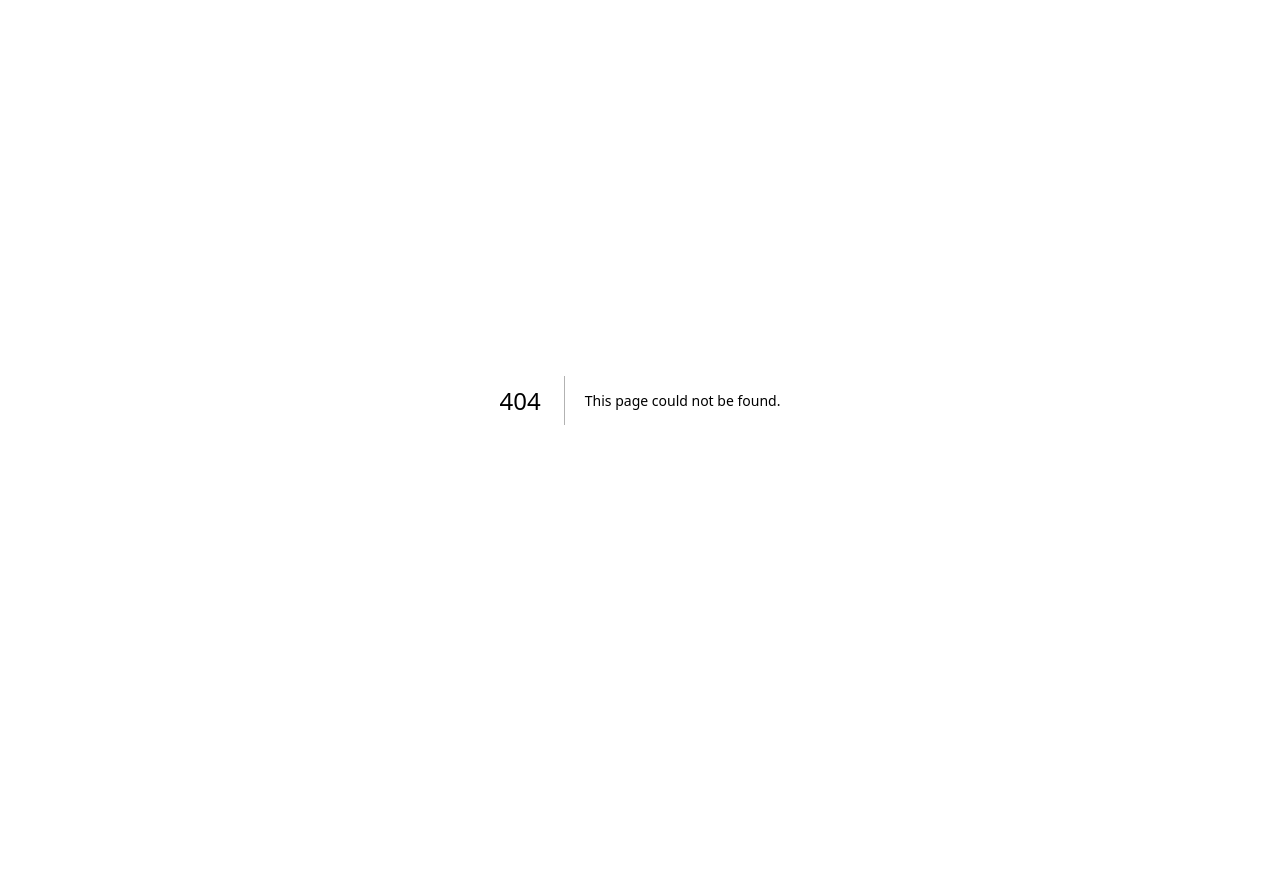
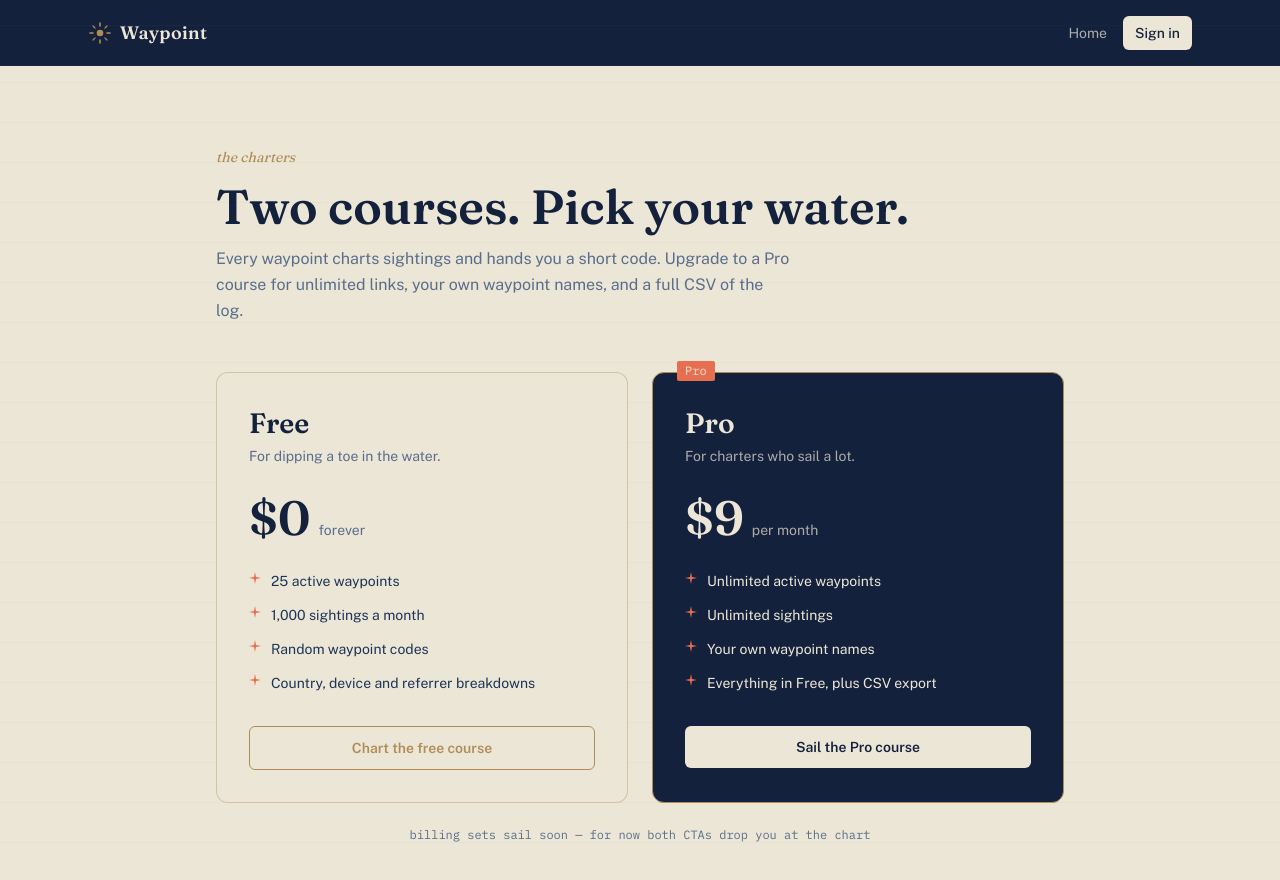
Before and after one commit to Devraj-jha/Shrtl, a Next.js app: page /pricing in a window 1280 px wide. Before the commit this address had no page. Shown: the top 880 px of the page. Before the commit the page ends 800 px from the top, so only its background shows below. Built offline with nearby package versions, Linux system fonts and the light colour scheme.

Commit message:
feat: pricing page — Free / Pro comparison
Two-tier ledger (not identical cards): a light Free course and a dark,
brass-ringed Pro chart. Billing is deferred, so both CTAs route to
sign-in. A small coral Pro tag, star row markers, and a note that billing
sets sail soon.

```diff
--- /dev/null
+++ b/app/pricing/page.tsx
@@ -0,0 +1,129 @@
+import Link from "next/link";
+import { WaypointMarker } from "@/components/waypoint-marker";
+
+/**
+ * Free / Pro comparison. Billing is intentionally deferred in this build; the
+ * plans are presented so the tiers and limits are legible, and both CTAs route
+ * to sign-in rather than to a payment flow that isn't wired up yet.
+ */
+
+function Mark() {
+  return (
+    <WaypointMarker
+      className="h-6 w-6 text-brass"
+      dotFill="var(--brass)"
+      label="Waypoint mark"
+    />
+  );
+}
+
+export default function PricingPage() {
+  return (
+    <div className="min-h-svh bg-paper text-text-primary">
+      {/* masthead — same skin as the landing hero */}
+      <header className="relative overflow-hidden bg-ink-deep text-paper">
+        <div aria-hidden className="absolute inset-0 bg-contour-dark opacity-70" />
+        <div className="relative mx-auto flex max-w-6xl items-center justify-between px-4 py-4 sm:px-6">
+          <div className="flex items-center gap-2">
+            <Mark />
+            <span className="font-display text-lg font-semibold tracking-wide">Waypoint</span>
+          </div>
+          <nav className="flex items-center gap-4">
+            <Link
+              href="/"
+              className="text-sm text-paper/70 no-underline transition hover:text-paper"
+            >
+              Home
+            </Link>
+            <Link
+              href="/login"
+              className="rounded-md bg-paper px-3 py-1.5 text-sm font-medium text-ink-deep no-underline transition hover:bg-brass hover:text-ink-deep"
+            >
+              Sign in
+            </Link>
+          </nav>
+        </div>
+      </header>
+
+      <main className="relative overflow-hidden">
+        <div aria-hidden className="absolute inset-0 bg-contour-light opacity-60" />
+        <div className="relative mx-auto max-w-4xl px-4 py-16 sm:px-6 sm:py-20">
+          <p className="font-display text-sm italic text-brass">the charters</p>
+          <h1 className="mt-3 font-display text-3xl font-semibold text-ink-deep sm:text-4xl">
+            Two courses. Pick your water.
+          </h1>
+          <p className="mt-3 max-w-xl leading-relaxed text-text-muted">
+            Every waypoint charts sightings and hands you a short code. Upgrade
+            to a Pro course for unlimited links, your own waypoint names, and a
+            full CSV of the log.
+          </p>
+
+          {/* two-tier ledger, not a row of identical cards */}
+          <div className="mt-12 grid gap-6 md:grid-cols-2">
+            {/* Free */}
+            <section className="rounded-xl border border-brass/40 bg-paper px-6 py-8 sm:px-8">
+              <h2 className="font-display text-2xl font-semibold text-ink-deep">Free</h2>
+              <p className="mt-1 text-sm text-text-muted">For dipping a toe in the water.</p>
+              <p className="mt-6 flex items-baseline gap-2">
+                <span className="font-display text-4xl font-semibold text-ink-deep">$0</span>
+                <span className="text-sm text-text-muted">forever</span>
+              </p>
+              <ul className="mt-6 space-y-3 text-sm">
+                <Row label="25 active waypoints" />
+                <Row label="1,000 sightings a month" />
+                <Row label="Random waypoint codes" />
+                <Row label="Country, device and referrer breakdowns" />
+              </ul>
+              <Link
+                href="/login"
+                className="mt-8 block rounded-md border border-brass px-4 py-2.5 text-center text-sm font-semibold text-brass no-underline transition hover:bg-brass hover:text-ink-deep"
+              >
+                Chart the free course
+              </Link>
+            </section>
+
+            {/* Pro — the fuller chart */}
+            <section className="relative rounded-xl border border-brass bg-ink-deep px-6 py-8 text-paper sm:px-8">
+              <span className="absolute -top-3 left-6 rounded-sm bg-coral px-2 py-0.5 font-mono text-xs text-paper">
+                Pro
+              </span>
+              <h2 className="font-display text-2xl font-semibold">Pro</h2>
+              <p className="mt-1 text-sm text-paper/70">For charters who sail a lot.</p>
+              <p className="mt-6 flex items-baseline gap-2">
+                <span className="font-display text-4xl font-semibold">$9</span>
+                <span className="text-sm text-paper/70">per month</span>
+              </p>
+              <ul className="mt-6 space-y-3 text-sm">
+                <Row label="Unlimited active waypoints" />
+                <Row label="Unlimited sightings" />
+                <Row label="Your own waypoint names" />
+                <Row label="Everything in Free, plus CSV export" />
+              </ul>
+              <Link
+                href="/login"
+                className="mt-8 block rounded-md bg-paper px-4 py-2.5 text-center text-sm font-semibold text-ink-deep no-underline transition hover:bg-brass hover:text-ink-deep"
+              >
+                Sail the Pro course
+              </Link>
+            </section>
+          </div>
+
+          <p className="mt-6 text-center font-mono text-xs text-text-muted">
+            billing sets sail soon — for now both CTAs drop you at the chart
+          </p>
+        </div>
+      </main>
+    </div>
+  );
+}
+
+function Row({ label }: { label: string }) {
+  return (
+    <li className="flex items-start gap-2.5">
+      <svg viewBox="0 0 12 12" className="mt-0.5 h-3 w-3 shrink-0 text-coral" aria-hidden>
+        <path d="M6 0 L7 5 L12 6 L7 7 L6 12 L5 7 L0 6 L5 5 Z" fill="currentColor" />
+      </svg>
+      <span>{label}</span>
+    </li>
+  );
+}
```
